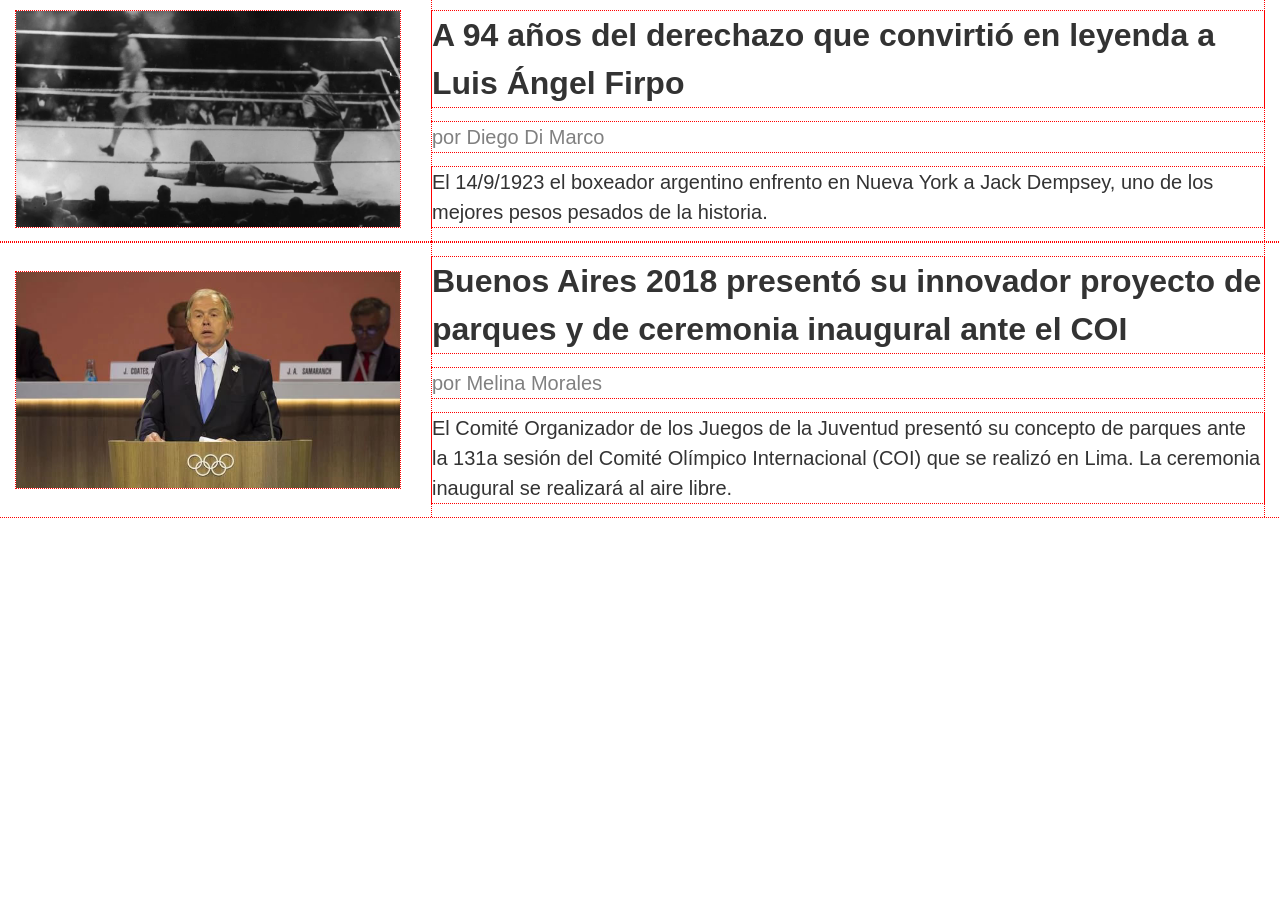
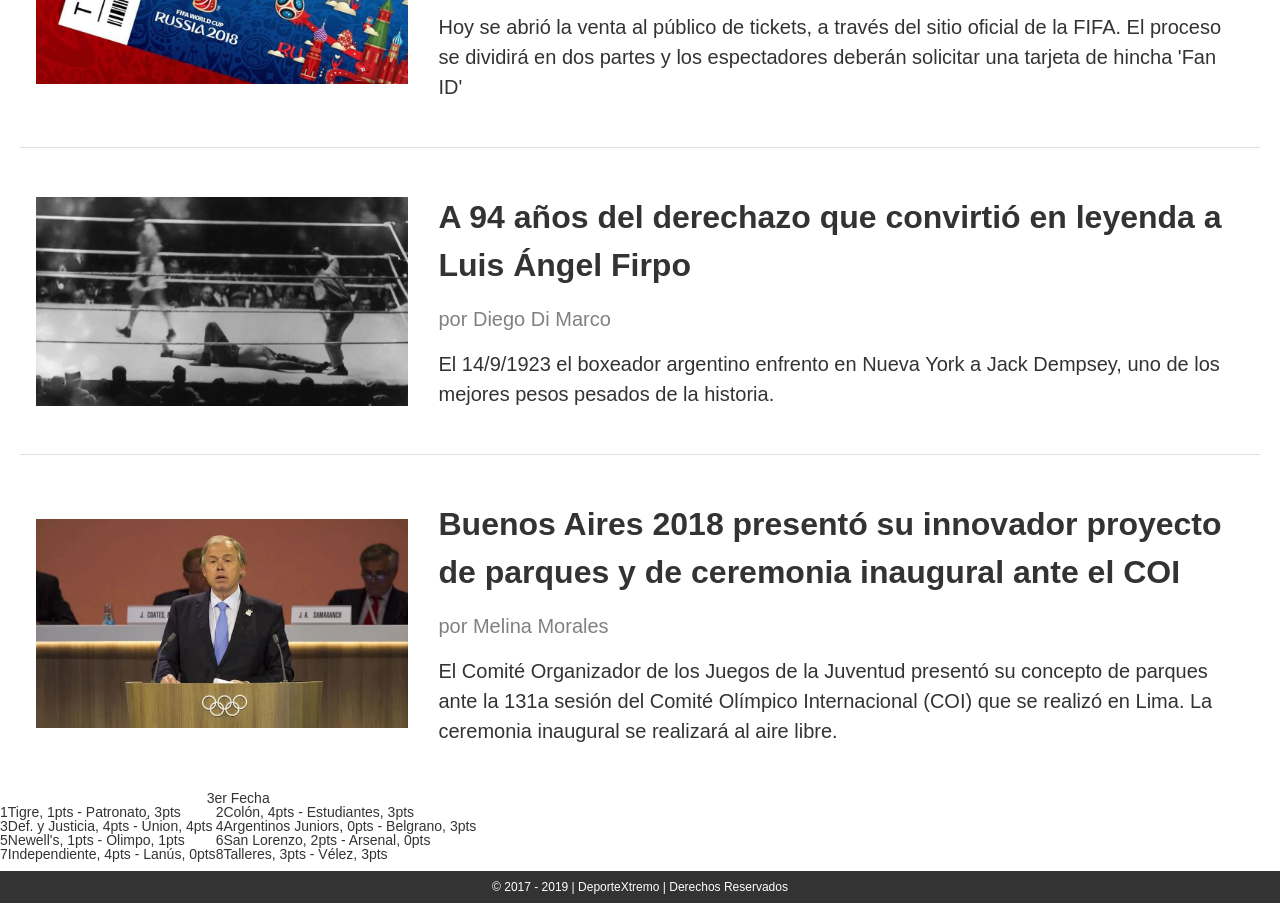
Before and after one commit to gastto/MiProyecto, a plain HTML site: page index.html in a window 1280 px wide. Shown: the part 1407-2310 px from the top of the page. Before the commit the page ends 1925 px from the top, so only its background shows below. Drawn offline with Linux system fonts and the light colour scheme.

Commit message:
Maquetando Tablas

```diff
--- a/css/style.css
+++ b/css/style.css
@@ -1,5 +1,5 @@
 *{
-    outline: dotted 1px red;
+    /* outline: dotted 1px red; */
 }
 
 body{
@@ -10,6 +10,9 @@
 img {
     display: block;
     width: 100%;
+}
+hr{
+    width: 97%;
 }
 header {
     background-color: #333;
@@ -28,6 +31,9 @@
     padding-left: 60px;
     margin: 5px;
 }
+
+/**  Nav  **/
+
 nav {
     float: right;
 }
@@ -46,6 +52,10 @@
     color: #333;
     background-color: #FFF;
 }
+
+
+/**  Noticias  **/
+
 #noticias-destacadas img {
 
 }
@@ -62,6 +72,17 @@
     flex-direction: row; /* row / column / row-reverse / column-reverse */
     align-items: center; /* flex-start / center / flex-end */
     justify-content: space-around; /* flex-start / center / flex-end / space-between / space-around */
+    /* margin-top: 30px;
+    margin-bottom: 30px; */
+    margin: 0px 20px; /* versión reducida (y/x) */
+    padding: 30px 0;
+    border-bottom: solid 1px #DDD;
+
+    /* version mixta: margin: 15px 20px 25px - (top/x/bottom) */
+}
+
+.noticia:last-child{
+    border: none;
 }
 
 .noticia-img {
@@ -88,3 +109,12 @@
     margin-top: 15px;
     margin-bottom: 15px;
 }
+
+footer{
+    background-color: #333;
+    padding: 10px;
+    text-align: center;
+    color: #FFF;
+    font-size: 12px;
+    margin-top: 10px;
+}
--- a/index.html
+++ b/index.html
@@ -78,7 +78,6 @@
 
                 </article>
                 <!--FIN Noticia #1 -->
-
                 <!-- Noticia #2 -->
                 <article class="noticia">
 
@@ -96,7 +95,6 @@
 
                 </article>
                 <!--FIN Noticia #2 -->
-
                 <!-- Noticia #3 -->
                 <article class="noticia">
 
@@ -114,7 +112,6 @@
 
                 </article>
                 <!--FIN Noticia #3 -->
-
                 <!-- Noticia #4 -->
                 <article class="noticia">
 
@@ -137,7 +134,48 @@
 
             <section id="tabla-posiciones">
 
+                <table>
+                    <tr>
+                        <th colspan="4">3er Fecha</th>
+                    </tr>
+                    <!-- fila -->
+                    <tr>
+                        <td>1</td> <!--celda -->
+                        <td>Tigre, 1pts - Patronato, 3pts</td>
+                        <td>2</td>
+                        <td>Colón, 4pts - Estudiantes, 3pts</td>
+                    </tr>
+
+                    <!-- fila -->
+                    <tr>
+                        <td>3</td>
+                        <td>Def. y Justicia, 4pts - Únion, 4pts</td>
+                        <td>4</td>
+                        <td>Argentinos Juniors, 0pts - Belgrano, 3pts</td>
+                    </tr>
+
+                    <!-- fila -->
+                    <tr>
+                        <td>5</td>
+                        <td>Newell's, 1pts - Olimpo, 1pts</td>
+                        <td>6</td>
+                        <td>San Lorenzo, 2pts - Arsenal, 0pts</td>
+                    </tr>
+
+                    <!-- fila -->
+                    <tr>
+                        <td>7</td>
+                        <td>Independiente, 4pts - Lanús, 0pts</td>
+                        <td>8</td>
+                        <td>Talleres, 3pts - Vélez, 3pts</td>
+                    </tr>
+                </table>
+
             </section>
+
+            <footer>
+                <p>&copy; 2017 - 2019 | DeporteXtremo | Derechos Reservados</p>
+            </footer>
 
 
         </main>
```
